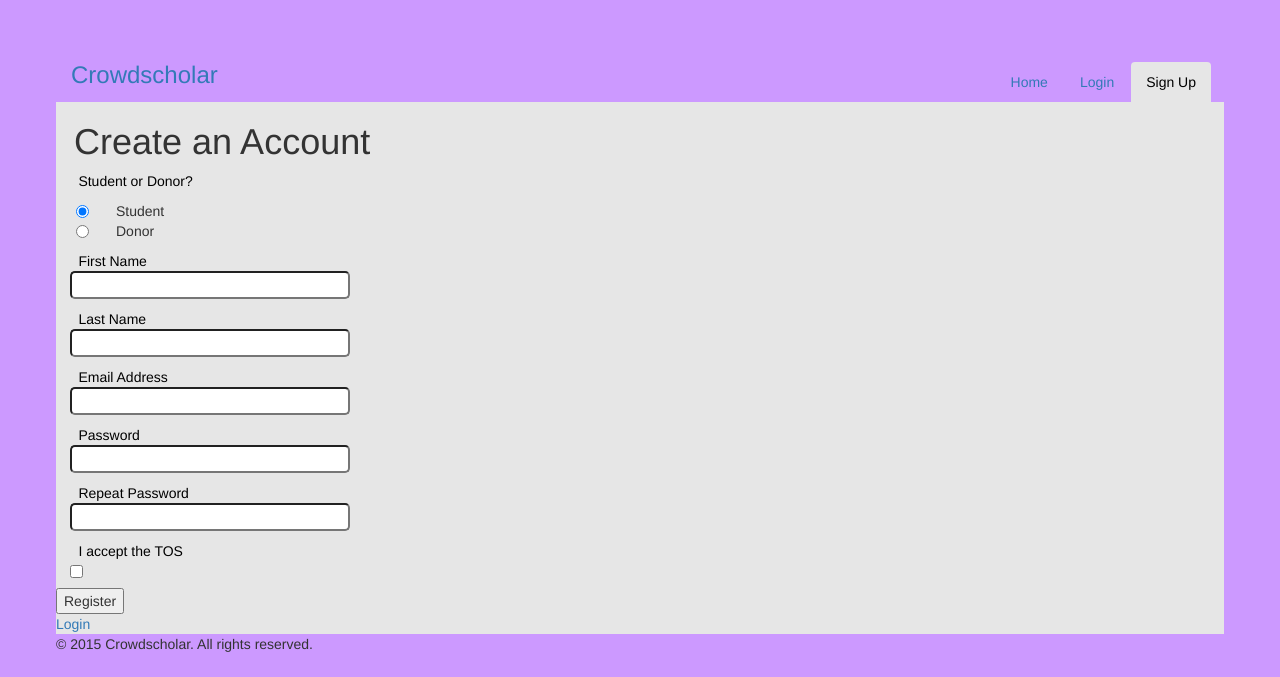
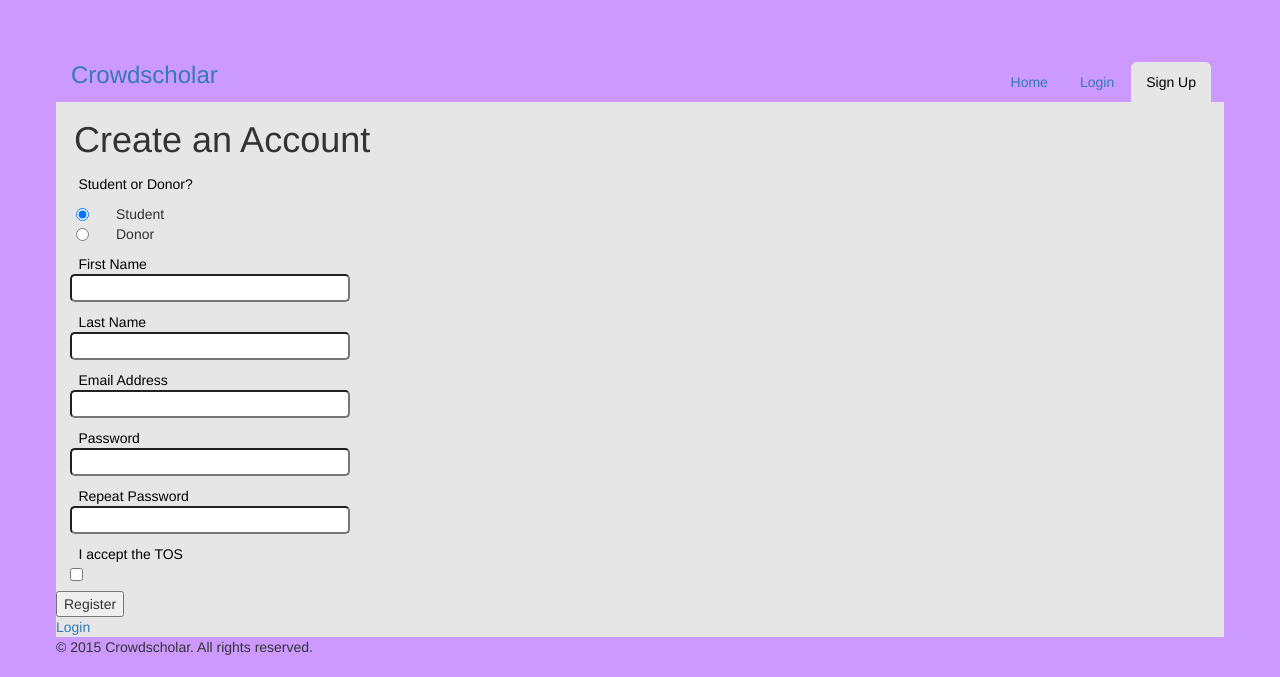
Before and after one commit to quant9/crowdscholar, a Flask app: page /register in a window 1280 px wide. Shown: the top 677 px of the page. Run offline with Flask 2, Linux system fonts and the light colour scheme; some libraries are stand-ins or nearby versions.

Commit message:
CSS WIP #2

```diff
--- a/app/static/css/main.css
+++ b/app/static/css/main.css
@@ -13,8 +13,8 @@ body {
 #content > h1 {
   background-color: #e6e6e6;
   margin: 0;
-  height: 69px;
-  padding: 20px 0 10px 0;
+  height: 2em;
+  padding: 0.5em 0 0.25em 0;
   padding-left: 0.5em;
 }
 
@@ -72,16 +72,16 @@ a {
   background-color: #e6e6e6;
   color: #000;
   border-radius: 0;
-  border-top-right-radius: 4px;
-  border-top-left-radius: 4px;
+  border-top-right-radius: 0.4em;
+  border-top-left-radius: 0.4em;
 }
 
 /*Same as above*/
 .nav.nav-pills.pull-right
 a {
   border-radius: 0;
-  border-top-right-radius: 4px;
-  border-top-left-radius: 4px;
+  border-top-right-radius: 0.4em;
+  border-top-left-radius: 0.4em;
 }
 
 /*For the header*/
```
